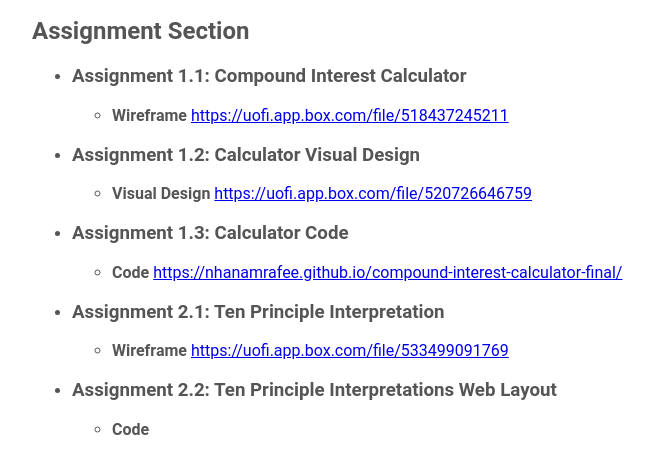
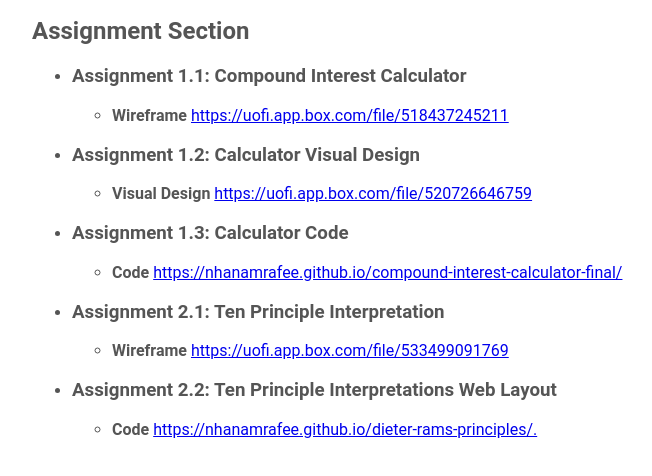
Before and after one commit to nhanamrafee/DES350, a plain HTML site: page index.html in a window 1280 px wide. Shown: the part 290-766 px from the top of the page, without its empty margins (118-770 px from the left). Drawn offline with Linux system fonts and the light colour scheme.

Commit message:
Added Dieter Rams Code URL

```diff
--- a/index.html
+++ b/index.html
@@ -67,7 +67,7 @@
 				<h3>Assignment 2.2: Ten Principle Interpretations Web Layout</h3>
 					<ul>
 						<li><strong>Code</strong>
-							<a href="" target="_blank"></a>
+							<a href="https://nhanamrafee.github.io/dieter-rams-principles/." target="_blank">https://nhanamrafee.github.io/dieter-rams-principles/.</a>
 						</li>
 					</ul>
 			</li>
```
